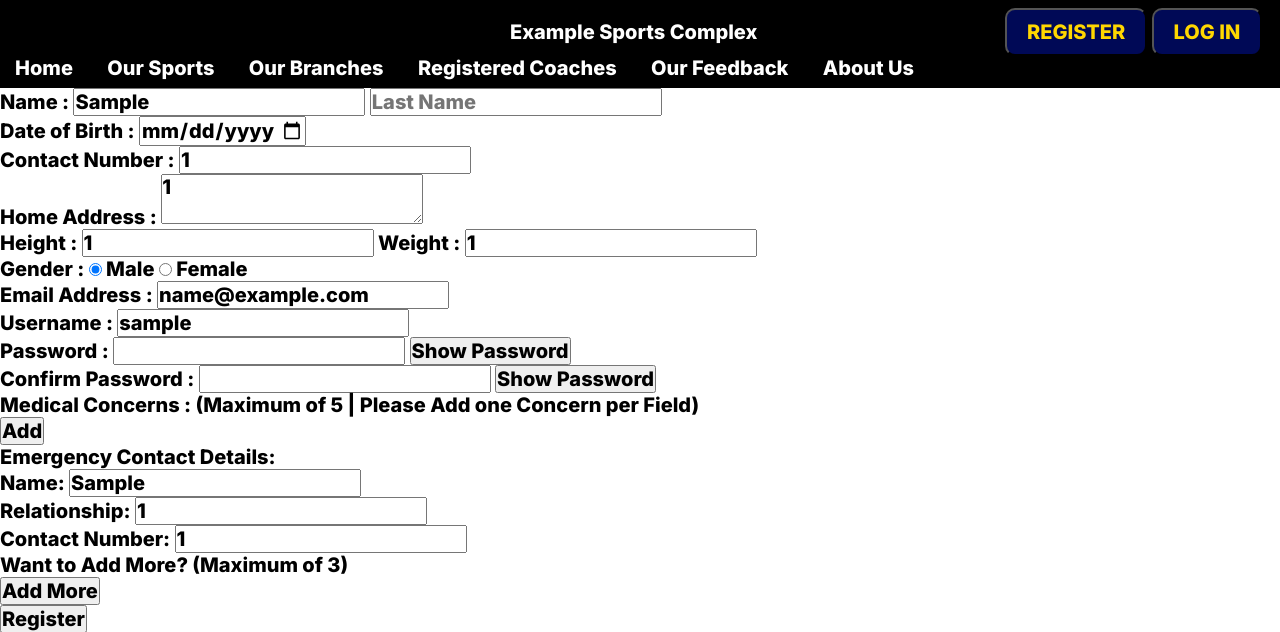
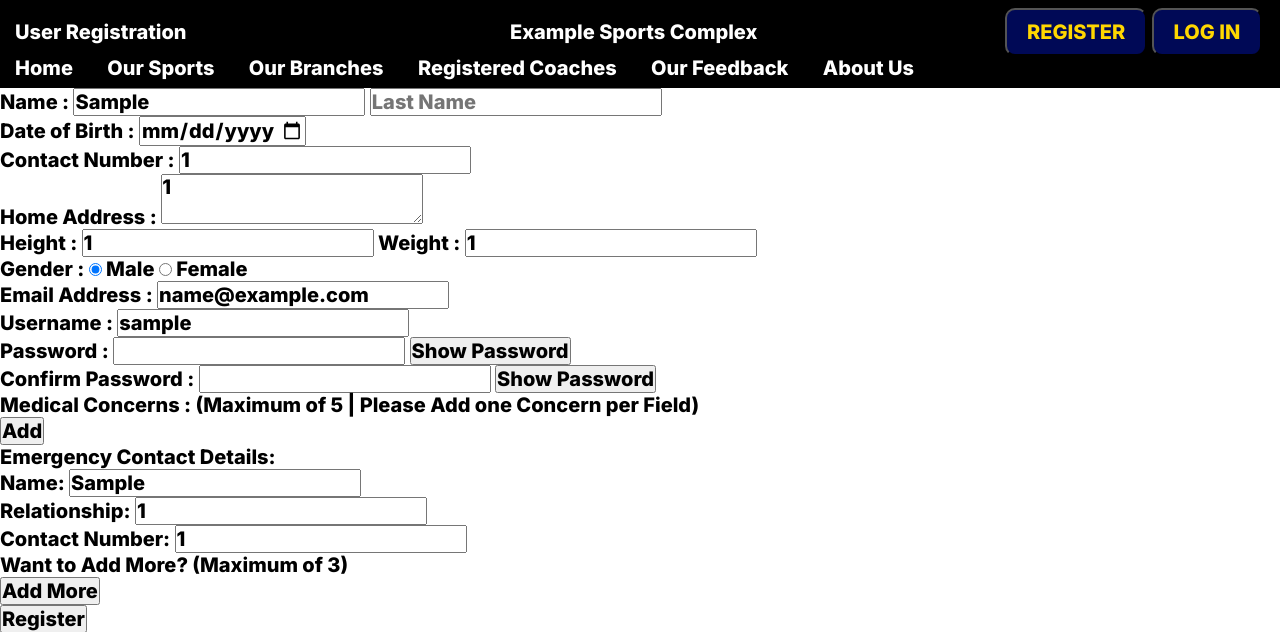
Before and after one commit to Ramith-D-Rodrigo/SCS2202_Project_CS35, a PHP site: page /public/user/user_register.php in a window 1280 px wide. Shown: the top 632 px of the page. Run offline with PHP 8.4, Linux system fonts and the light colour scheme; the visitor is signed in with stand-in values (Sample User, id 1).

Commit message:
2 changes
1 - changed the urls to match the new file locations
2 - fixed login success message and redirect

```diff
--- a/index.php
+++ b/index.php
@@ -13,7 +13,7 @@
     </head>
     <body>
         <?php
-            require_once("./src/general/header.php");
+            require_once("./public/general/header.php");
         ?>
         <div class="body-container">
             Home page
@@ -23,7 +23,7 @@
             </form>
         </div>
         <?php
-            require_once("./src/general/footer.php");
+            require_once("./public/general/footer.php");
         ?>
     </body>
     <script src="/js/general/search_validation.js"></script>
--- a/public/general/header.php
+++ b/public/general/header.php
@@ -5,25 +5,25 @@
                 if($_SERVER['REQUEST_URI'] === '/index.php'){    //home page
                     echo "Welcome";
                 }
-                else if($_SERVER['REQUEST_URI'] === '/src/general/login.php' || $_SERVER['REQUEST_URI'] === '/src/user/user_login.php'){    //login
+                else if($_SERVER['REQUEST_URI'] === '/public/general/login.php' || $_SERVER['REQUEST_URI'] === '/public/user/user_login.php'){    //login
                     echo "Log In";
                 }
-                else if($_SERVER['REQUEST_URI'] === '/src/general/register.php'){   //register
+                else if($_SERVER['REQUEST_URI'] === '/public/general/register.php'){   //register
                     echo "Register";
                 }
-                else if($_SERVER['REQUEST_URI'] === '/src/user/user_register.php'){ //user register
+                else if($_SERVER['REQUEST_URI'] === '/public/user/user_register.php'){ //user register
                     echo "User Registration";
                 }
-                else if($_SERVER['REQUEST_URI'] === '/src/general/our_branches.php'){ //user register
+                else if($_SERVER['REQUEST_URI'] === '/public/general/our_branches.php'){ //user register
                     echo "Our Branches";
                 }
-                else if($_SERVER['REQUEST_URI'] === '/src/general/our_feedback.php'){ //user register
+                else if($_SERVER['REQUEST_URI'] === 'public/general/our_feedback.php'){ //user register
                     echo "Our Feedback";
                 }
-                else if($_SERVER['REQUEST_URI'] === '/src/general/reg_caoches.php'){ //user register
+                else if($_SERVER['REQUEST_URI'] === '/public/general/reg_caoches.php'){ //user register
                     echo "Registered Coaches";
                 }
-                else if($_SERVER['REQUEST_URI'] === '/src/general/about_us.php'){ //user register
+                else if($_SERVER['REQUEST_URI'] === '/public/general/about_us.php'){ //user register
                     echo "About Us";
                 }
             ?>
@@ -39,8 +39,8 @@
             }
             else{
         ?>
-            <button class="btn" onclick="window.location.href='/src/general/register.php'">REGISTER</button>
-            <button class="btn" onclick="window.location.href='/src/general/login.php'">LOG IN</button>
+            <button class="btn" onclick="window.location.href='/public/general/register.php'">REGISTER</button>
+            <button class="btn" onclick="window.location.href='/public/general/login.php'">LOG IN</button>
         <?php
             }
         ?>
--- a/public/user/user_register.php
+++ b/public/user/user_register.php
@@ -17,7 +17,7 @@
     ?>
 
     <div>
-        <form action="./register_controller.php" method="post">
+        <form action="/src/user/register_controller.php" method="post">
             Name :
             <input type="text"
             pattern="[a-zA-Z]+"
--- a/src/user/login_controller.php
+++ b/src/user/login_controller.php
@@ -20,6 +20,6 @@
         $_SESSION['userrole'] =  $resultmsg[1];
         $_SESSION['userid'] = $loginUser -> getUserID();
     }
-    header("Location: ./user_login.php");
+    header("Location: /public/user/user_login.php");
     $connection -> close();
 ?>
--- a/src/user/register_controller.php
+++ b/src/user/register_controller.php
@@ -31,7 +31,7 @@
 
     if($hasEmailResult -> num_rows > 0){    //account already exists
         $_SESSION['emailError'] = "Account with same Email Address exists.";
-        header("Location: ./user_register.php");
+        header("Location: /public/user/user_register.php");
         $connection -> close(); //close the database connection
         exit(); //exit the registration
     }
@@ -45,7 +45,7 @@
 
     if($hasUsernameResult -> num_rows > 0){    //account already exists
         $_SESSION['usernameError'] = "Account with same Username exists.";
-        header("Location: ./user_register.php");
+        header("Location: /public/user/user_register.php");
         $connection -> close(); //close the database connection
         exit(); //exit the registration
     }
@@ -145,7 +145,7 @@
         session_unset(); //free all current session variables
 
         $_SESSION['RegsuccessMsg'] = 'Registered Successfully';
-        header("Location: ./user_register.php");
+        header("Location: /public/user/user_register.php");
     }
 
     $connection -> close(); //close the database connection
```
Also changed, not shown: public/user/user_login.php (+20 -4 lines).
